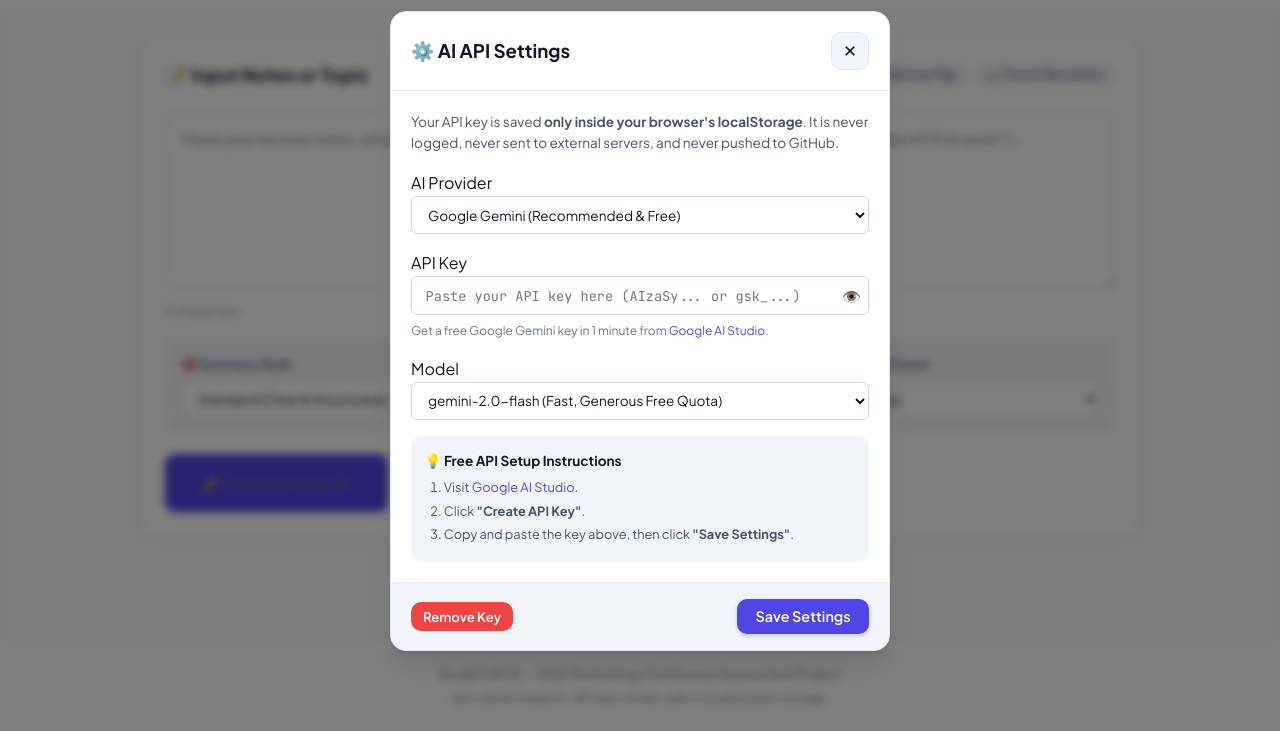
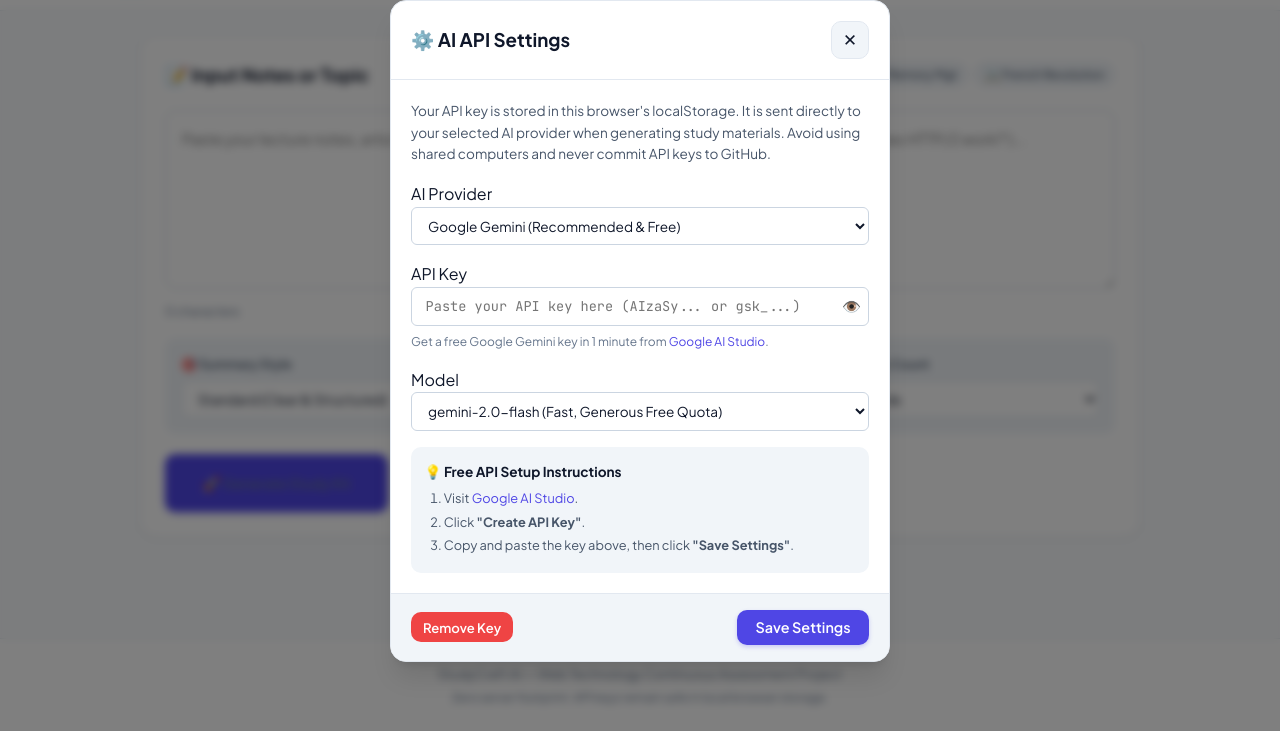
Before and after one commit to atharvagarudkar07/AI-Study-Assistant, a plain HTML site: page index.html in a window 1280 px wide. Both pictures are taken after a click on the button "⚙️ Settings". Shown: the part 69-800 px from the top of the page. Drawn offline with Linux system fonts and the light colour scheme.

Commit message:
Revise API key storage message in index.html
Updated the API key storage information and added a warning about committing API keys to GitHub.

```diff
--- a/index.html
+++ b/index.html
@@ -306,7 +306,12 @@
       </div>
       <div class="modal-body">
         <p class="modal-intro">
-          Your API key is saved <strong>only inside your browser's localStorage</strong>. It is never logged, never sent to external servers, and never pushed to GitHub.
+          Your API key is stored in this browser's localStorage.
+          It is sent directly to your selected AI provider
+          when generating study materials.
+
+          Avoid using shared computers and never commit
+          API keys to GitHub.
         </p>
 
         <!-- Provider Selection -->
@@ -375,8 +380,9 @@
 
   <!-- Scripts: Modular architecture -->
 
-  <script src="./storage.js"></script>
-  <script src="./api.js"></script>
-  <script type="module" src="./app.js"></script>
+<script src="./storage.js"></script>
+<script src="./api.js"></script>
+<script src="./app.js"></script>
+
 </body>
 </html>
```
